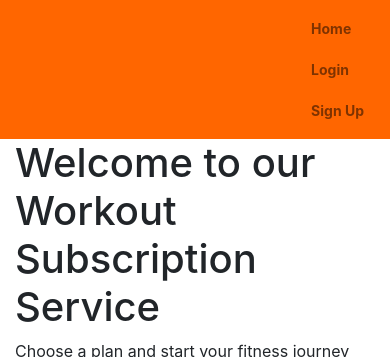
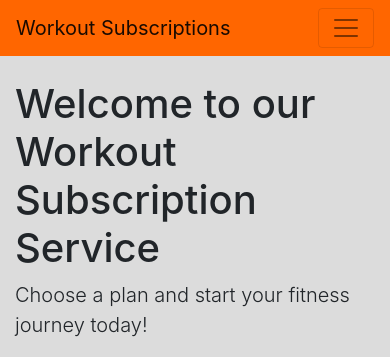
Before and after one commit to Pontaaaa/workout-plan, a Django app: page / in a window 390 px wide. Shown: the top 357 px of the page. Run offline with Django 5.2, Linux system fonts and the light colour scheme; some libraries are stand-ins or nearby versions.

Commit message:
add new html layout for homepage

```diff
--- a/Plans/Plan/templates/Plan/home.html
+++ b/Plans/Plan/templates/Plan/home.html
@@ -5,43 +5,49 @@
   <meta name="viewport" content="width=device-width, initial-scale=1.0">
   <title>Workout Subscriptions</title>
   <link href="https://stackpath.bootstrapcdn.com/bootstrap/4.5.2/css/bootstrap.min.css" rel="stylesheet">
-  <link rel="stylesheet" href="styles.css">
   <style>
+    body {
+        background-color: gainsboro;
+    }
     .navbar {
-      width: 100%;
       background-color: #ff6600;
     }
     .navbar-nav .nav-link {
-  padding-right: 20px;
-  padding-left: 20px;
       color: black;
       font-weight: bold;
-  text-decoration: none;
     }
-@media (max-width: 768px) {
-  .navbar-nav .nav-link {
-    padding: 10px;
-    font-size: 14px;
-  }
+    .signup-link {
+      border: 3px solid whitesmoke
+      padding: 5px 20px;
+      border-radius: 2px;
+      background-color: whitesmoke;
     }
   </style>
 </head>
 <body>
   <header>
     <nav class="navbar navbar-expand-lg navbar-light">
-      <ul class="navbar-nav ml-auto">
+      <div class="container">
+        <a class="navbar-brand" href="#">Workout Subscriptions</a>
+        <button class="navbar-toggler" type="button" data-toggle="collapse" data-target="#navbarNav" aria-controls="navbarNav" aria-expanded="false" aria-label="Toggle navigation">
+          <span class="navbar-toggler-icon"></span>
+        </button>
+        <div class="collapse navbar-collapse justify-content-end" id="navbarNav">
+          <ul class="navbar-nav">
             <li class="nav-item"><a class="nav-link" href="/">Home</a></li>
             <li class="nav-item"><a class="nav-link" href="/login/">Login</a></li>
-        <li class="nav-item"><a class="nav-link" href="/signup/">Sign Up</a></li>
+            <li class="nav-item"><a class="nav-link signup-link" href="/signup/">Sign Up</a></li>
           </ul>
+        </div>
+      </div>
     </nav>
   </header>
-
+  <br>
   <main class="container">
     <h1>Welcome to our Workout Subscription Service</h1>
-    <p>Choose a plan and start your fitness journey today!</p>
+    <p class="lead">Choose a plan and start your fitness journey today!</p>
   </main>
-
+  <br>
   <div class="container">
     <div class="row">
       <div class="col-md-6">
@@ -52,9 +58,11 @@
       </div>
     </div>
   </div>
-
+  <br>
   <footer class="footer">
-    <p>footer</p>
+    <div class="container">
+      <p class="text-center">Footer</p>
+    </div>
   </footer>
 
   <script src="https://code.jquery.com/jquery-3.5.1.slim.min.js"></script>
```
Lines whose indentation alone changed are shown as unchanged.
